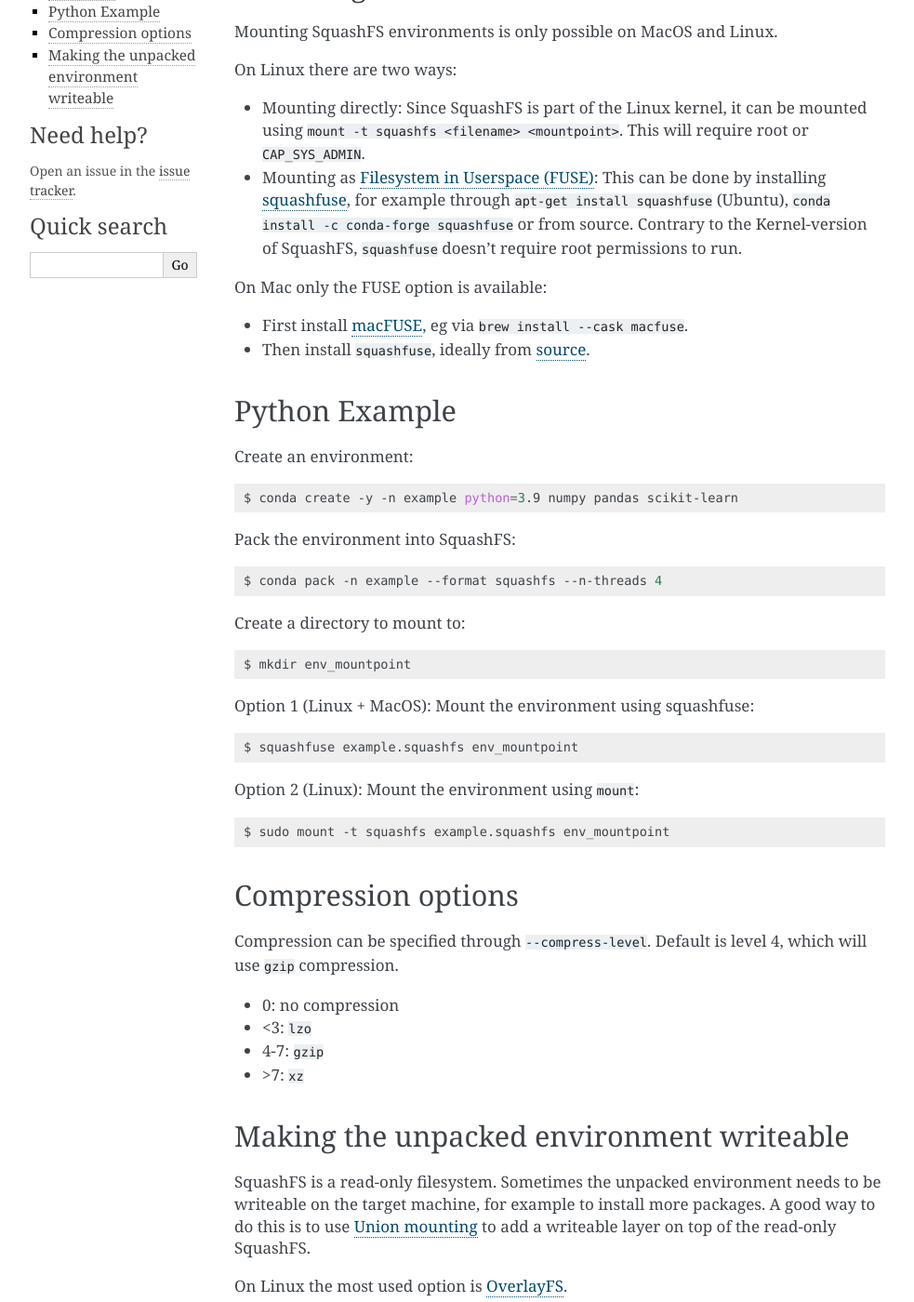
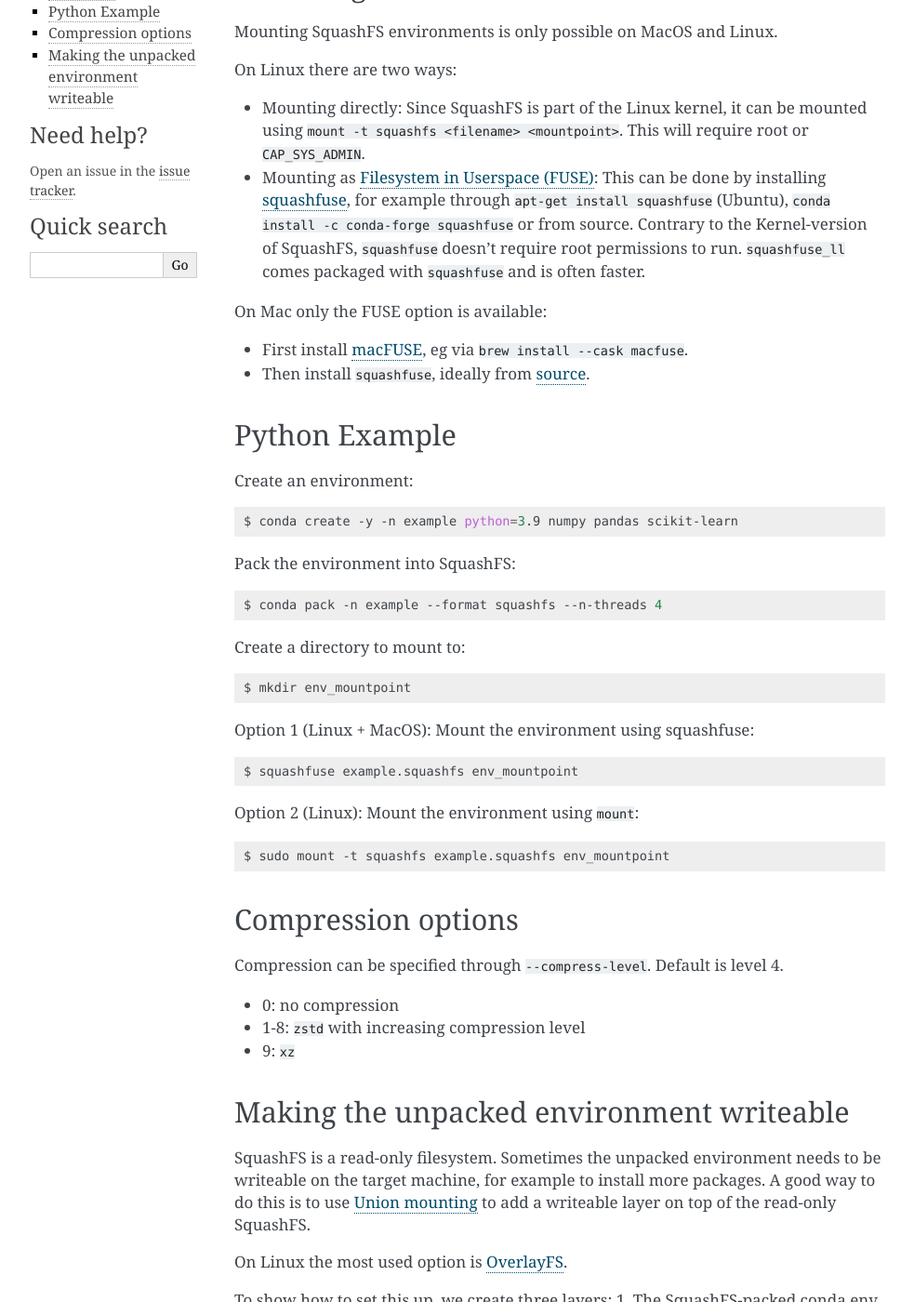
Before and after one commit to conda/conda-pack, a Sphinx documentation site: the page built from docs/source/squashfs.rst, in a window 1280 px wide and 1400 px high, scrolled down 485 px. Shown: the whole window at 93% size, without its empty margins (138-1121 px from the left). Built offline with Sphinx 7.4.7, drawn with Linux system fonts in a browser that asks for light colours.

Commit message:
SquashFS use zstd as default

```diff
--- a/docs/source/squashfs.rst
+++ b/docs/source/squashfs.rst
@@ -27,7 +27,8 @@
 - Mounting as `Filesystem in Userspace (FUSE) <https://en.wikipedia.org/wiki/Filesystem_in_Userspace>`_:
   This can be done by installing `squashfuse <https://github.com/vasi/squashfuse>`_, for example through
   ``apt-get install squashfuse`` (Ubuntu), ``conda install -c conda-forge squashfuse`` or from source.
-  Contrary to the Kernel-version of SquashFS, ``squashfuse`` doesn't require root permissions to run.
+  Contrary to the Kernel-version of SquashFS, ``squashfuse`` doesn't require root permissions to run. ``squashfuse_ll``
+  comes packaged with ``squashfuse`` and is often faster.
 
 On Mac only the FUSE option is available:
 
@@ -72,12 +73,11 @@
 -------------------
 
 Compression can be specified through ``--compress-level``.
-Default is level 4, which will use ``gzip`` compression.
+Default is level 4.
 
 - 0: no compression
-- <3: ``lzo``
-- 4-7: ``gzip``
-- >7: ``xz``
+- 1-8: ``zstd`` with increasing compression level
+- 9: ``xz``
 
 Making the unpacked environment writeable
 -----------------------------------------
```
Also changed, not shown: 1 other file.
